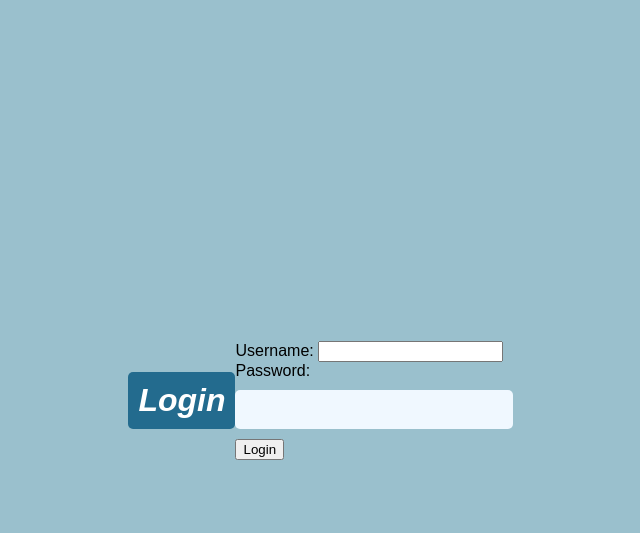
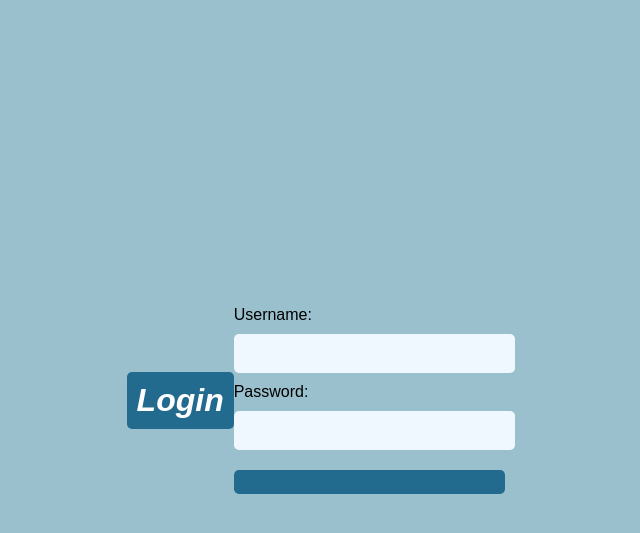
Before and after one commit to SivaMaharajaG/atudent_academic, a Flask app: page /login in a window 1280 px wide. Shown: the top 533 px of the page, without its empty margins (317-957 px from the left). Run offline with Flask 3, Linux system fonts and the light colour scheme.

Commit message:
Update login.html

```diff
--- a/templates/login.html
+++ b/templates/login.html
@@ -7,9 +7,9 @@
   <body>
     <h1>Login</h1>
     <form method="POST">
-      Username: <input name="username"><br>
+      Username: <input name="username" type="text"><br>
       Password: <input name="password" type="password"><br>
-      <input type="submit" value="Login">
+      <button type="submit" value="Login">
     </form>
     {% with messages = get_flashed_messages() %}
       {% if messages %}
```
